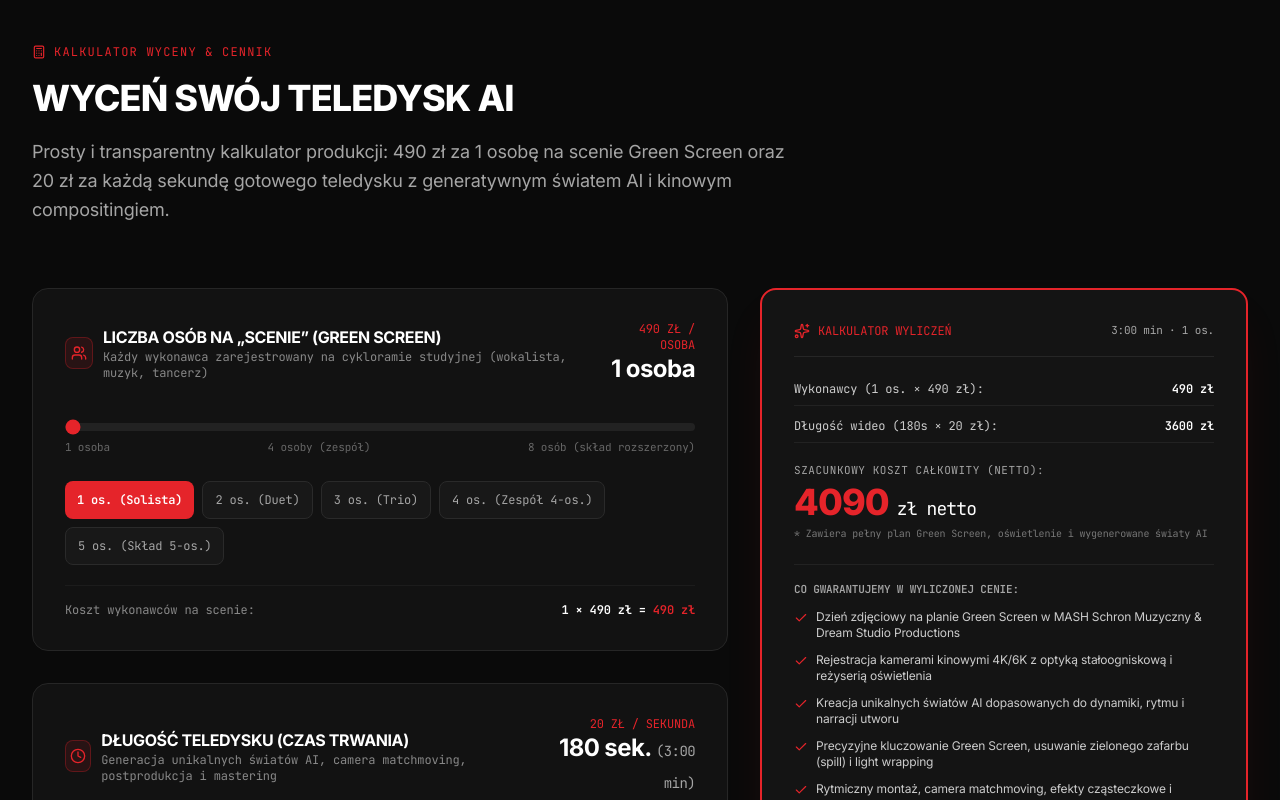
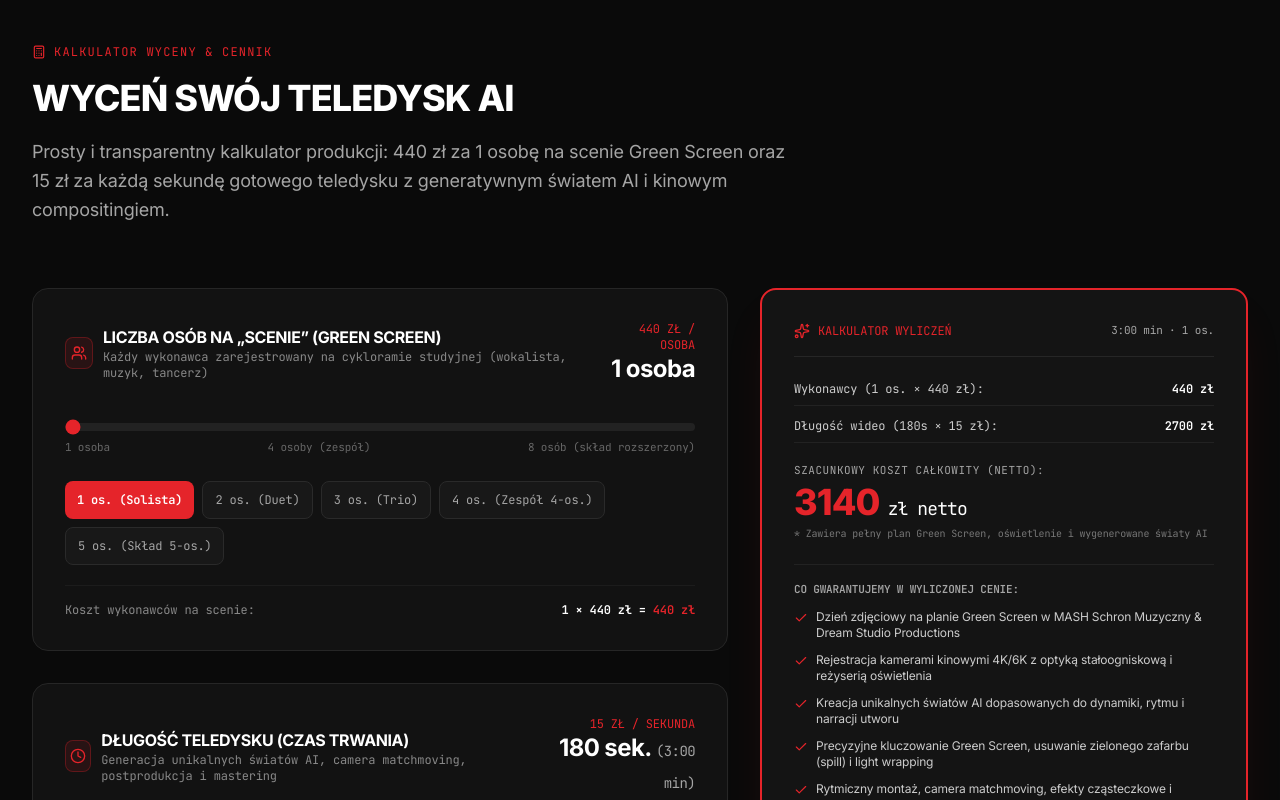
Before and after one commit to robin17pl-sys/MashClipsAI, a React (Vite) app: page / in a window 1280 px wide. Shown: the part 7820-8620 px from the top of the page. Built offline with nearby package versions, Linux system fonts and the light colour scheme.

Commit message:
feat: update production pricing in calculator
Reduce cost per person to 440 PLN and cost per second to 15 PLN in the pricing calculator and related contact forms.

```diff
--- a/src/components/ContactBriefSection.tsx
+++ b/src/components/ContactBriefSection.tsx
@@ -61,8 +61,8 @@
         conceptDescription: prev.conceptDescription
           ? prev.conceptDescription
           : currentLang === 'pl'
-          ? `[Kalkulacja z kalkulatora]: ${calculatorCalculation.people} os. na scenie (490 zł/os.) + ${calculatorCalculation.seconds}s wideo (20 zł/s) = ${calculatorCalculation.totalPrice.toLocaleString('pl-PL')} zł netto.`
-          : `[Calculator Estimate]: ${calculatorCalculation.people} performer(s) on stage (490 PLN/ea) + ${calculatorCalculation.seconds}s video (20 PLN/s) = ${calculatorCalculation.totalPrice.toLocaleString('en-US')} PLN net.`,
+          ? `[Kalkulacja z kalkulatora]: ${calculatorCalculation.people} os. na scenie (440 zł/os.) + ${calculatorCalculation.seconds}s wideo (15 zł/s) = ${calculatorCalculation.totalPrice.toLocaleString('pl-PL')} zł netto.`
+          : `[Calculator Estimate]: ${calculatorCalculation.people} performer(s) on stage (440 PLN/ea) + ${calculatorCalculation.seconds}s video (15 PLN/s) = ${calculatorCalculation.totalPrice.toLocaleString('en-US')} PLN net.`,
       }));
     }
   }, [calculatorCalculation, currentLang]);
--- a/src/components/OfferSection.tsx
+++ b/src/components/OfferSection.tsx
@@ -20,9 +20,9 @@
   const [people, setPeople] = useState<number>(1);
   const [seconds, setSeconds] = useState<number>(180);
 
-  // Pricing constants specified by user: 490 zł per person, 20 zł per second
-  const PRICE_PER_PERSON = 490;
-  const PRICE_PER_SECOND = 20;
+  // Pricing constants specified by user: 440 zł per person, 15 zł per second
+  const PRICE_PER_PERSON = 440;
+  const PRICE_PER_SECOND = 15;
 
   const peopleCost = people * PRICE_PER_PERSON;
   const secondsCost = seconds * PRICE_PER_SECOND;
@@ -90,7 +90,7 @@
         <div className="grid grid-cols-1 lg:grid-cols-12 gap-8 items-start">
           {/* Left Column: The 2 Sliders */}
           <div className="lg:col-span-7 space-y-8">
-            {/* Slider 1: Liczba osób na scenie (490 zł / osoba) */}
+            {/* Slider 1: Liczba osób na scenie (440 zł / osoba) */}
             <div className="p-6 sm:p-8 rounded-2xl bg-[#121212] border border-[#262626] space-y-5">
               <div className="flex flex-col sm:flex-row sm:items-center justify-between gap-2">
                 <div className="flex items-center gap-2.5">
@@ -162,7 +162,7 @@
               </div>
             </div>
 
-            {/* Slider 2: Czas trwania teledysku (20 zł / sekunda) */}
+            {/* Slider 2: Czas trwania teledysku (15 zł / sekunda) */}
             <div className="p-5 sm:p-8 rounded-2xl bg-[#121212] border border-[#262626] space-y-5">
               <div className="flex flex-col sm:flex-row sm:items-center justify-between gap-2">
                 <div className="flex items-center gap-2.5">
@@ -250,12 +250,20 @@
             {/* Itemized Calculation */}
             <div className="space-y-3 font-mono text-xs">
               <div className="flex items-center justify-between text-[#cccccc] pb-2 border-b border-[#222222]">
-                <span>Wykonawcy ({people} os. × 490 zł):</span>
+                <span>
+                  {currentLang === 'pl'
+                    ? `Wykonawcy (${people} os. × ${PRICE_PER_PERSON} zł):`
+                    : `Performers (${people} × ${PRICE_PER_PERSON} PLN):`}
+                </span>
                 <span className="font-bold text-white">{peopleCost.toLocaleString('pl-PL')} zł</span>
               </div>
 
               <div className="flex items-center justify-between text-[#cccccc] pb-2 border-b border-[#222222]">
-                <span>Długość wideo ({seconds}s × 20 zł):</span>
+                <span>
+                  {currentLang === 'pl'
+                    ? `Długość wideo (${seconds}s × ${PRICE_PER_SECOND} zł):`
+                    : `Video duration (${seconds}s × ${PRICE_PER_SECOND} PLN):`}
+                </span>
                 <span className="font-bold text-white">{secondsCost.toLocaleString('pl-PL')} zł</span>
               </div>
 
--- a/src/data/content.ts
+++ b/src/data/content.ts
@@ -118,12 +118,12 @@
     packages: {
       kicker: 'KALKULATOR WYCENY & CENNIK',
       headline: 'WYCEŃ SWÓJ TELEDYSK AI',
-      sub: 'Prosty i transparentny kalkulator produkcji: 490 zł za 1 osobę na scenie Green Screen oraz 20 zł za każdą sekundę gotowego teledysku z generatywnym światem AI i kinowym compositingiem.',
+      sub: 'Prosty i transparentny kalkulator produkcji: 440 zł za 1 osobę na scenie Green Screen oraz 15 zł za każdą sekundę gotowego teledysku z generatywnym światem AI i kinowym compositingiem.',
       peopleLabel: 'Liczba osób na „scenie” (Green Screen)',
-      peopleUnit: '490 zł / osoba',
+      peopleUnit: '440 zł / osoba',
       peopleDesc: 'Każdy wykonawca zarejestrowany na cykloramie studyjnej (wokalista, muzyk, tancerz)',
       secondsLabel: 'Długość teledysku (czas trwania)',
-      secondsUnit: '20 zł / sekunda',
+      secondsUnit: '15 zł / sekunda',
       secondsDesc: 'Generacja unikalnych światów AI, camera matchmoving, postprodukcja i mastering',
       summaryTitle: 'Kalkulator Wyliczeń',
       peopleSubtotal: 'Koszt wykonawców na scenie:',
@@ -326,12 +326,12 @@
     packages: {
       kicker: 'PRICING & REAL-TIME CALCULATOR',
       headline: 'CALCULATE YOUR AI MUSIC VIDEO COST',
-      sub: 'Transparent and predictable pricing model: 490 PLN per performer on the green screen soundstage and 20 PLN per 1 second of finished AI music video with full worldbuilding and VFX compositing.',
+      sub: 'Transparent and predictable pricing model: 440 PLN per performer on the green screen soundstage and 15 PLN per 1 second of finished AI music video with full worldbuilding and VFX compositing.',
       peopleLabel: 'Performers on stage (Green Screen)',
-      peopleUnit: '490 PLN / person',
+      peopleUnit: '440 PLN / person',
       peopleDesc: 'Every live artist recorded on the studio cyclorama (vocalist, musician, dancer)',
       secondsLabel: 'Music video duration (Runtime)',
-      secondsUnit: '20 PLN / second',
+      secondsUnit: '15 PLN / second',
       secondsDesc: 'Generative AI worldbuilding, camera matchmoving, postproduction, and 4K mastering',
       summaryTitle: 'Production Cost Breakdown',
       peopleSubtotal: 'Performers soundstage cost:',
```
